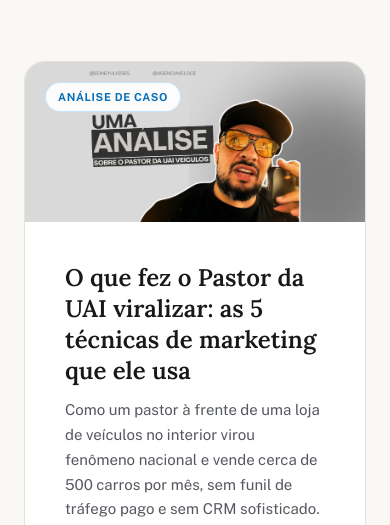
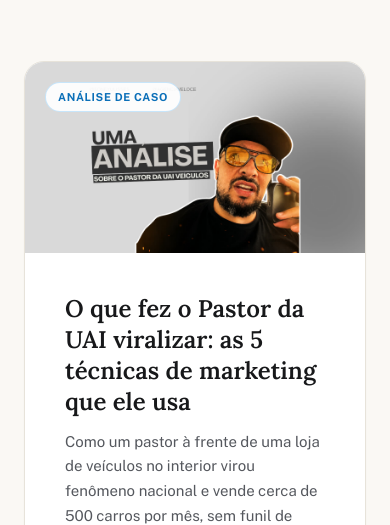
Before and after one commit to gridlabs002/centraldemateriais, a website: page index.html in a window 390 px wide. Shown: the part 319-844 px from the top of the page. Drawn offline with nearby package versions, Linux system fonts and the light colour scheme.

Commit message:
Corrige corte da capa: fixa aspect-ratio do box em 16:9
O box da imagem esticava pra bater a altura do texto ao lado (grid stretch),
entao o corte do object-fit:cover variava com o tamanho da tela e do texto.
Fixando em 16:9 (mesma proporcao das capas exportadas) elimina o corte.

```diff
--- a/index.html
+++ b/index.html
@@ -77,7 +77,8 @@
   .featured-visual {
     position: relative;
     background: linear-gradient(160deg, #F3F8FC, #EAF3FA);
-    min-height: 280px;
+    aspect-ratio: 16 / 9;
+    align-self: start;
     overflow: hidden;
   }
   .featured-visual img {
@@ -197,7 +198,6 @@
 
   @media (max-width: 720px) {
     .featured-card { grid-template-columns: 1fr; }
-    .featured-visual { min-height: 160px; }
   }
 
   /* GATE MODAL */
```
